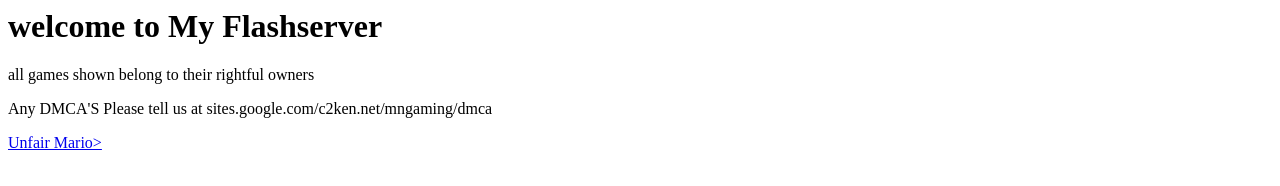
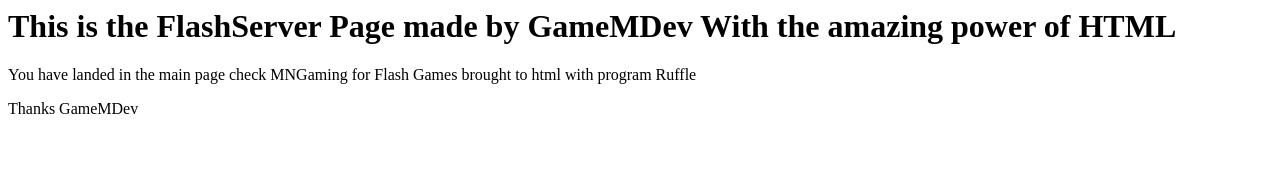
Before and after one commit to MNite16/FlashServer, a plain HTML site: page index.html in a window 1280 px wide. Drawn offline with Linux system fonts and the light colour scheme.

Commit message:
Update index.html

```diff
--- a/index.html
+++ b/index.html
@@ -1,6 +1,5 @@
 <html>
-<h1> welcome to My Flashserver</h1>
-  <p> all games shown belong to their rightful owners</p>
-  <p>Any DMCA'S Please tell us at sites.google.com/c2ken.net/mngaming/dmca</p>
-  <a href=https://flash-server-alpha.vercel.app/Unfair%20Mario/index.html>Unfair Mario> </a>
+<h1>This is the FlashServer Page made by GameMDev With the amazing power of HTML</h1>
+  <p>You have landed in the main page check MNGaming for Flash Games brought to html with program Ruffle</p>
+  <p>Thanks GameMDev</p>
 </html>
```
